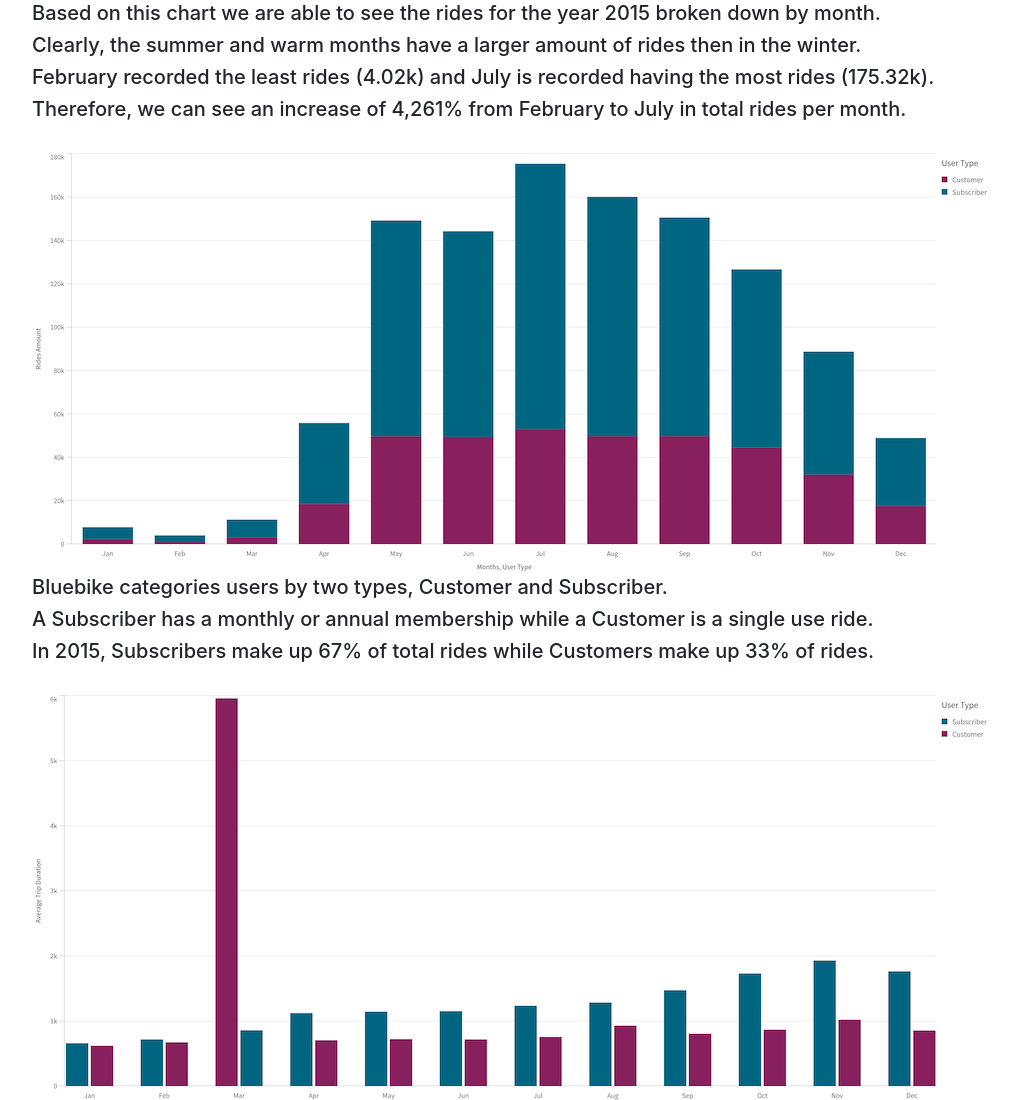
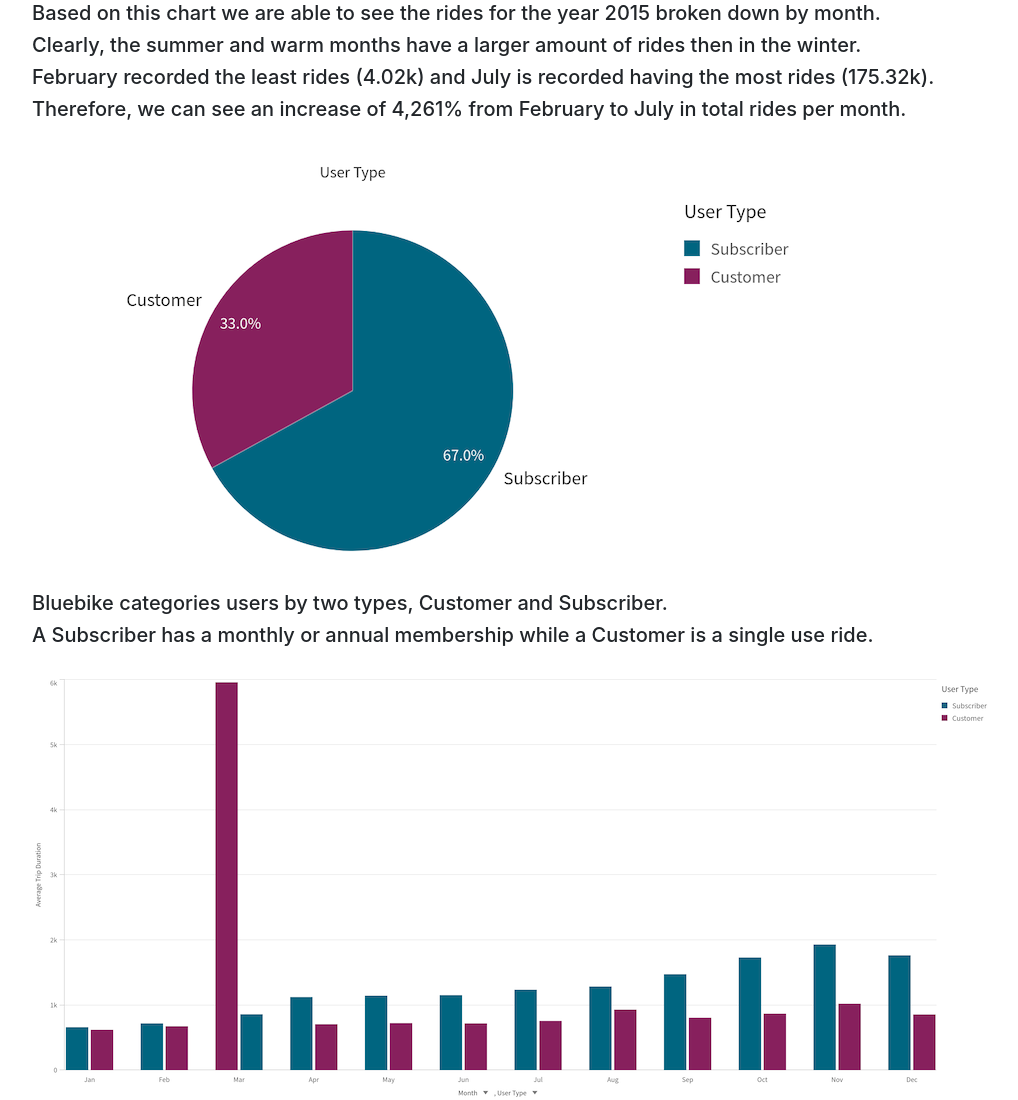
Before and after one commit to bpotvin06/BlueBike, a Flask app: page /2015 in a window 1280 px wide; the page is wider, and only the part inside the window is pictured. Shown: the part 664-1764 px from the top of that part, without its empty margins (53-1071 px from the left). Run offline with Flask 3, Linux system fonts and the light colour scheme; a user stored in the database is signed in; some libraries are stand-ins or nearby versions.

Commit message:
editing 2015

```diff
--- a/website/templates/yr2015.html
+++ b/website/templates/yr2015.html
@@ -18,10 +18,9 @@
     <h5>February recorded the least rides (4.02k) and July is recorded having the most rides (175.32k).</h5>
     <h5>Therefore, we can see an increase of 4,261% from February to July in total rides per month.</h5>
     <br>
-    <img logo src="{{ url_for('static', filename='MonthlyRidesUser.png' )}}" class="center" />
+    <img logo src="{{ url_for('static', filename='YearlyRidesUser.png' )}}" class="center" />
     <h5>Bluebike categories users by two types, Customer and Subscriber.</h5>
     <h5>A Subscriber has a monthly or annual membership while a Customer is a single use ride.</h5>
-    <h5>In 2015, Subscribers make up 67% of total rides while Customers make up 33% of rides. </h5>
     <br>
     <img logo src="{{ url_for('static', filename='AvgTripUser.png' )}}" class="center" />
     <h5>When looking at the average trip during (in seconds) by user type, we notice a significant outlier in Customers during March.</h5>
@@ -51,8 +50,8 @@
     <h5>Subscribers had a rate of 48.73% male, 18.86% female, and 32.42% did not report gender.</h5>
     <br>
     <img logo src="{{ url_for('static', filename='BirthYearAmount.png' )}}" class="center" />
-    <h5>Users of Bluebike also have the ability to report their birth year. For 243,421 of the rides (21.68%) did not report birth year.</h5>
-    <h5>The most amount of rides were found to have been taken by respondants born in 1988, making them 27 in 2015.</h5>
+    <h5>Users of Bluebike also have the ability to report their birth year. For 243,421 of the rides (21.68%) birth year was not reported.</h5>
+    <h5>The most amount of rides were found to have been taken by respondents born in 1988, making them 27 in 2015.</h5>
     <h5></h5>
 
 </body>
```
Also changed, not shown: website/static/YearlyRidesUser.png (added).
